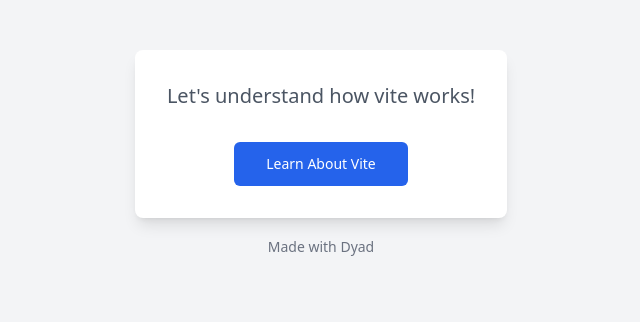
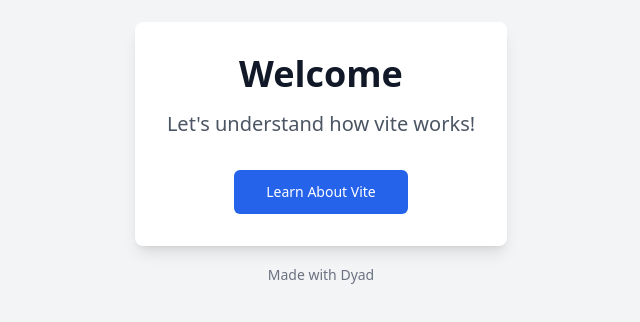
Before and after one commit to pavankm327/front-end-tools, a React (Vite) app: page / in a window 1280 px wide. Shown: the part 238-560 px from the top of the page, without its empty margins (319-959 px from the left). Built offline with nearby package versions, Linux system fonts and the light colour scheme.

Commit message:
Updated src/pages/Index.tsx

```diff
--- a/src/pages/Index.tsx
+++ b/src/pages/Index.tsx
@@ -6,6 +6,7 @@ const Index = () => {
   return (
     <div className="min-h-screen flex flex-col items-center justify-center bg-gray-100 dark:bg-gray-900 p-4">
       <div className="text-center bg-white dark:bg-gray-800 p-8 rounded-lg shadow-lg">
+        <h1 class="text-4xl font-bold mb-4 text-gray-900 dark:text-gray-100">Welcome</h1>
         <p className="text-xl text-gray-600 dark:text-gray-400 mb-8">
           Let's understand how vite works!
         </p>
```
